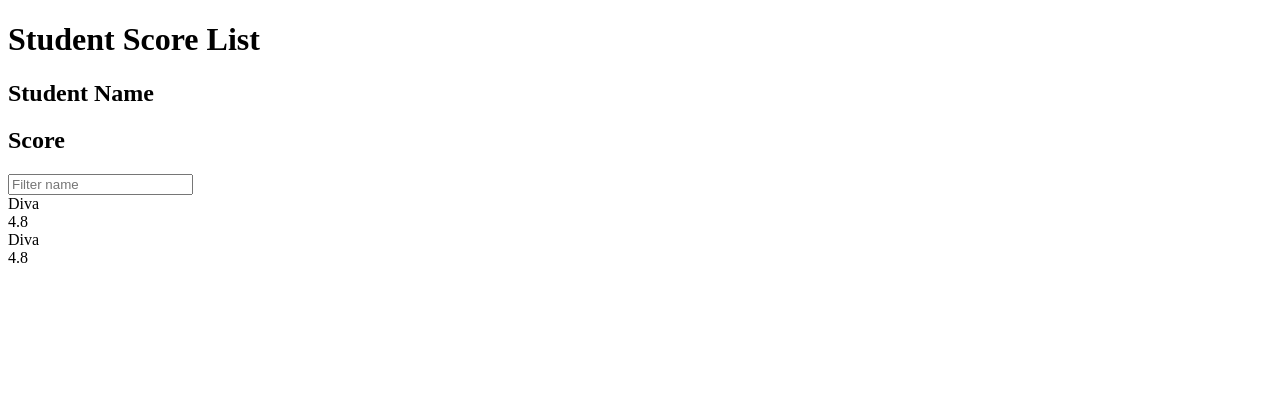
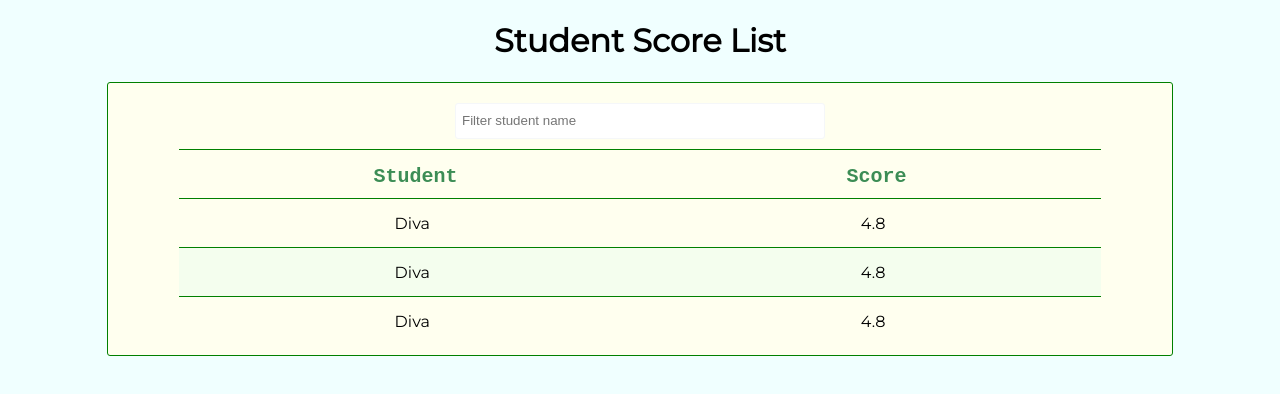
Before and after one commit to ZoeZhanZY/react-student-scores, a React (Create React App) app: page / in a window 1280 px wide. Shown: the top 394 px of the page. Built offline with nearby package versions, Linux system fonts and the light colour scheme; a web font is replaced by a local one.

Commit message:
add html and css

```diff
--- a/public/styles.css
+++ b/public/styles.css
@@ -0,0 +1,57 @@
+body {
+	background-color: azure;
+	text-align: center;
+	font-family: "Montserrat" , sans-serif;
+	 padding: 0;
+  margin: 0;
+  box-sizing: border-box;
+}
+
+.container {
+	border: 1px solid green ;
+	border-radius: 3px;
+	padding: 10px 20px 10px;
+margin: 0 auto 0;
+	background-color:rgb(255, 255, 239);
+	width: 80%;
+}
+
+.row {
+	display: flex;
+	justify-content: space-between;
+	height: 3rem;
+	width: 90%;
+	margin: 0 auto 0;
+	border-top:1px solid green ;
+}
+
+.cell {
+	flex-grow: 1;
+	padding-top:15px;
+	padding-bottom: 10px;
+}
+
+.title {
+	font-size: 20px;
+	font-family:'Courier New', Courier, monospace;
+	color: rgb(60, 141, 85);
+	font-weight: 600;
+}
+
+.filter {
+	margin: 10px;
+}
+
+input {
+	border-color: rgb(245, 247, 249);
+	border-style: solid;
+	border-radius: 3px;
+	border-width: 1px;
+	height: 2rem;
+	padding-left: 6px;
+	width: 360px;
+}
+
+.highlighted {
+	background-color: rgb(244, 254, 238);
+}
--- a/src/components/App.js
+++ b/src/components/App.js
@@ -5,25 +5,26 @@ function App() {
     <>
       <h1>Student Score List</h1>
       <div className="container">
-        <div className="title-row">
-          <div className="title-name">
-            <h2>Student Name</h2>
+        <div className="filter">
+          <input placeholder="Filter student name" />
+        </div>
+        <div className="row">
+          <div className="title cell">Student</div>
+          <div className="title cell">Score</div>
+        </div>
+
+        <div className="list">
+          <div className="row">
+            <div className="cell">Diva</div>
+            <div className="cell">4.8</div>
           </div>
-          <div className="title-name">
-            <h2>Score</h2>
+          <div className="row highlighted">
+            <div className="cell">Diva</div>
+            <div className="cell ">4.8</div>
           </div>
-        </div>
-        <div className="filter">
-          <input placeholder="Filter name" />
-        </div>
-        <div className="list">
-          <div className="content-row">
-            <div className="content-cell">Diva</div>
-            <div className="content-cell">4.8</div>
-          </div>
-          <div className="content-row">
-            <div className="content-cell">Diva</div>
-            <div className="content-cell">4.8</div>
+          <div className="row">
+            <div className="cell">Diva</div>
+            <div className="cell">4.8</div>
           </div>
         </div>
       </div>
```
